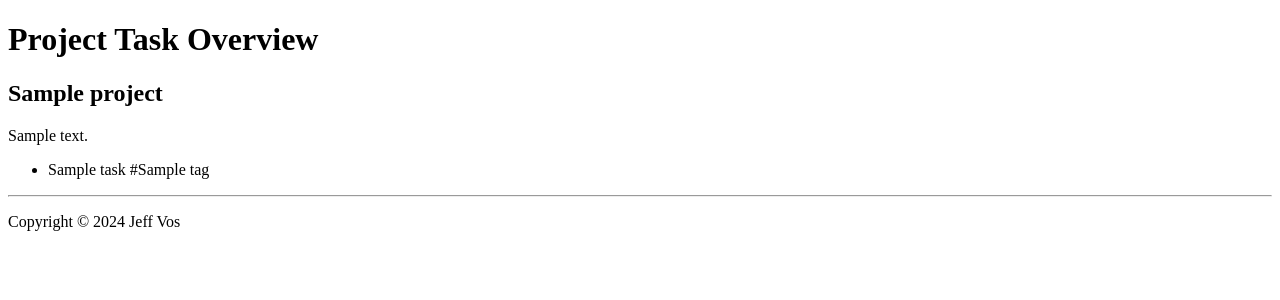
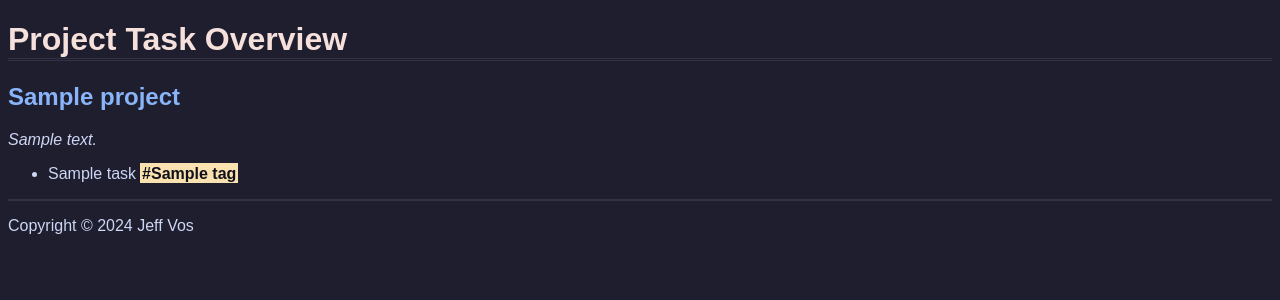
Before and after one commit to jvos724/webtask, a Django app: page / in a window 1280 px wide. Shown: the top 300 px of the page. Run offline with Django 5.2, Linux system fonts and the light colour scheme; tables that the repository leaves empty hold one stand-in row (values such as "Sample post").

Commit message:
Implemented basic CSS styling
- Added static base project 'style.css' file
- Linked style.css into base html template
- Cleaned tasks:main template and added classes for styling

```diff
--- /dev/null
+++ b/static/css/style.css
@@ -0,0 +1,32 @@
+html {
+  font-family: Arial, Helvetica, sans-serif;
+}
+
+body {
+  background: #1e1e2e;
+  color: #cdd6f4;
+}
+
+.main-title {
+  border-bottom: 3px double #313244;
+  color: #f5e0dc;
+}
+
+.project {
+  border-bottom: 2px solid #313244;
+}
+
+.project-name {
+  color: #89b4fa;
+}
+
+.project-desc {
+  font-style: italic;
+}
+
+.tag {
+  background: #f9e2af;
+  color: #11111b;
+  font-weight: bold;
+  padding: 0.1em;
+}
--- a/tasks/templates/tasks/main_template.html
+++ b/tasks/templates/tasks/main_template.html
@@ -6,36 +6,37 @@
 
 {% block body_header %}
 <header>
-  <h1>Project Task Overview</h1>
+  <h1 class="main-title">Project Task Overview</h1>
 </header>
 {% endblock %}
 
 {% block body_main %}
 <main>
   {% for project in projects %}
-  <h2>{{ project.name }}</h2>
-  <p>{{ project.description }}</p>
+  <div class="project">
+  <h2 class="project-name">{{ project.name }}</h2>
+  <p class="project-desc">{{ project.description }}</p>
   {% if project.tasks.all %}
-  <ul>
+  <ul class="task-list">
     {% for task in project.tasks.all %}
-    <li>
+    <li class="task-list-item">
       {{ task.name }}
       {% if task.tags.all %}
       {% for tag in task.tags.all %}
-        #{{ tag.name }}
+       <span class="tag">#{{ tag.name }}</span>
       {% endfor %}
       {% endif %}
     </li>
     {% endfor %}
   </ul>
   {% endif %}
-  <hr />
+  </div>
   {% endfor %}
 </main>
 {% endblock %}
 
 {% block body_footer %}
 <footer>
-  <p>Copyright &copy; 2024 Jeff Vos</p>
+  <p class="footer-text">Copyright &copy; 2024 Jeff Vos</p>
 </footer>
 {% endblock %}
--- a/templates/base_template.html
+++ b/templates/base_template.html
@@ -3,9 +3,13 @@
 <head>
 	<meta charset="UTF-8">
 	<meta name="viewport" content="width=device-width, initial-scale=1.0">
+
   {% block head_title %}
 	<title>webtask</title>
   {% endblock %}
+
+  {% load static %}
+  <link href="{% static 'css/style.css' %}" rel="stylesheet" type="text/css" />
 </head>
 <body>
   {% block body_header %}
```
